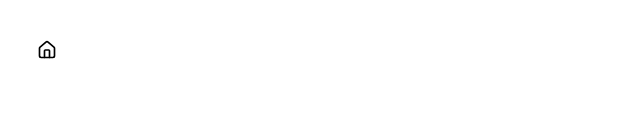
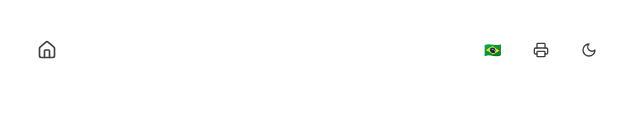
Before and after one commit to matheussla/website, a Next.js app: page / in a window 1280 px wide. Shown: the top 130 px of the page, without its empty margins (319-959 px from the left). Built offline with nearby package versions, Linux system fonts and the light colour scheme.

Commit message:
Add favicon and theme button

```diff
--- a/app/components/nav.tsx
+++ b/app/components/nav.tsx
@@ -1,8 +1,10 @@
-"use client"
+'use client'
 
 import Link from 'next/link'
-import { Globe, Home, Printer } from 'lucide-react'
+import { Globe, Home, Printer, Moon, Sun } from 'lucide-react'
 import { useLanguage } from './languageContext'
+import { useTheme } from 'next-themes'
+import { useEffect, useState } from 'react'
 
 const navItems = {
   '/': { icon: <Home size={20} /> },
@@ -10,46 +12,68 @@ const navItems = {
 
 export function Navbar() {
   const { language, toggleLanguage } = useLanguage()
+  const { theme, setTheme } = useTheme()
+  const [mounted, setMounted] = useState(false)
 
-  const handlePrint = () => {
-    window.print()
+  useEffect(() => {
+    setMounted(true)
+  }, [])
+
+  const handlePrint = () => window.print()
+
+  const toggleTheme = () => {
+    setTheme(theme === 'dark' ? 'light' : 'dark')
   }
 
   return (
     <aside className="-ml-[8px] mb-16 tracking-tight">
       <div className="lg:sticky lg:top-20 flex justify-between items-center">
-        <nav
-          className="flex flex-row items-start relative px-0 pb-0 fade md:overflow-auto scroll-pr-6 md:relative"
-          id="nav"
-        >
+        <nav className="flex flex-row items-start px-0 pb-0 fade md:overflow-auto scroll-pr-6 md:relative" id="nav">
           <div className="flex flex-row space-x-0 pr-10">
             {Object.entries(navItems).map(([path, { icon }]) => (
               <Link
                 key={path}
                 href={path}
-                className="transition-all hover:text-neutral-800 dark:hover:text-neutral-200 flex align-middle relative py-1 px-2 m-1"
+                className="transition-all text-neutral-700 dark:text-neutral-300 hover:text-neutral-800 dark:hover:text-neutral-200 flex align-middle relative py-1 px-2 m-1"
               >
-                {icon} {}
+                {icon}
               </Link>
             ))}
           </div>
         </nav>
 
         <div className="flex items-center gap-2">
-          <button
+        <button
             onClick={toggleLanguage}
-            className="flex items-center gap-1 text-white py-1 px-3 rounded-full text-sm cursor-pointer hover:bg-gray-400 hover:text-gray-900 transition-colors duration-200"
+            className="flex items-center gap-1 text-neutral-700 dark:text-neutral-300 py-1 px-3 rounded-full text-sm cursor-pointer hover:bg-gray-300 dark:hover:bg-gray-700 hover:text-black dark:hover:text-white transition-colors duration-200"
           >
-            {language === 'en' ? 'PT' : 'EN'}
-            <Globe size={16} />
+            {language === 'en' ? (
+              <>
+                🇧🇷 <span className="sr-only">Switch to Portuguese</span>
+              </>
+            ) : (
+              <>
+                🇺🇸 <span className="sr-only">Switch to English</span>
+              </>
+            )}
           </button>
 
           <button
             onClick={handlePrint}
-            className="flex items-center gap-1 text-white py-1 px-3 rounded-full text-sm cursor-pointer hover:bg-gray-400 hover:text-gray-900 transition-colors duration-200"
+            className="flex items-center gap-1 text-neutral-700 dark:text-neutral-300 py-1 px-3 rounded-full text-sm cursor-pointer hover:bg-gray-300 dark:hover:bg-gray-700 hover:text-black dark:hover:text-white transition-colors duration-200"
           >
             <Printer size={16} />
           </button>
+
+          {mounted && (
+            <button
+              onClick={toggleTheme}
+              className="flex items-center gap-1 text-neutral-700 dark:text-neutral-300 py-1 px-3 rounded-full text-sm cursor-pointer hover:bg-gray-300 dark:hover:bg-gray-700 hover:text-black dark:hover:text-white transition-colors duration-200"
+              aria-label="Toggle Theme"
+            >
+              {theme === 'dark' ? <Sun size={16} /> : <Moon size={16} />}
+            </button>
+          )}
         </div>
       </div>
     </aside>
--- a/app/layout.tsx
+++ b/app/layout.tsx
@@ -1,4 +1,5 @@
 import './global.css'
+import { ThemeProvider } from 'next-themes'
 import type { Metadata } from 'next'
 import { GeistSans } from 'geist/font/sans'
 import { GeistMono } from 'geist/font/mono'
@@ -14,6 +15,9 @@ export const metadata: Metadata = {
     template: '%s | Matheus Abreu Dev',
   },
   description: 'Matheus Abreu Portfolio',
+  icons: {
+    icon: '/favicon.ico',
+  },
 }
 
 const cx = (...classes) => classes.filter(Boolean).join(' ')
@@ -24,16 +28,17 @@ export default function RootLayout({
   children: React.ReactNode
 }) {
   return (
-    <html
-      lang="en"
+    <html lang="en" suppressHydrationWarning>
+      <body
         className={cx(
           'text-black bg-white dark:text-white dark:bg-black',
           GeistSans.variable,
-        GeistMono.variable
+          GeistMono.variable,
+          'antialiased max-w-xl mx-4 mt-8 lg:mx-auto'
         )}
       >
-      <body className="antialiased max-w-xl mx-4 mt-8 lg:mx-auto">
-        <LanguageProvider> {/* ✅ Wrap everything in the provider */}
+        <ThemeProvider attribute="class" defaultTheme="system" enableSystem>
+          <LanguageProvider>
             <Navbar />
             <main className="flex-auto min-w-0 mt-6 flex flex-col px-2 md:px-0">
               {children}
@@ -42,6 +47,7 @@ export default function RootLayout({
               <SpeedInsights />
             </main>
           </LanguageProvider>
+        </ThemeProvider>
       </body>
     </html>
   )
--- a/package.json
+++ b/package.json
@@ -16,6 +16,7 @@
     "lucide-react": "^0.479.0",
     "next": "canary",
     "next-mdx-remote": "^4.4.1",
+    "next-themes": "^0.4.6",
     "postcss": "^8.4.35",
     "react": "18.2.0",
     "react-dom": "18.2.0",
```
Also changed, not shown: 2 other files (tests, documents, lock files or other folders). Lines whose indentation alone changed are shown as unchanged.
